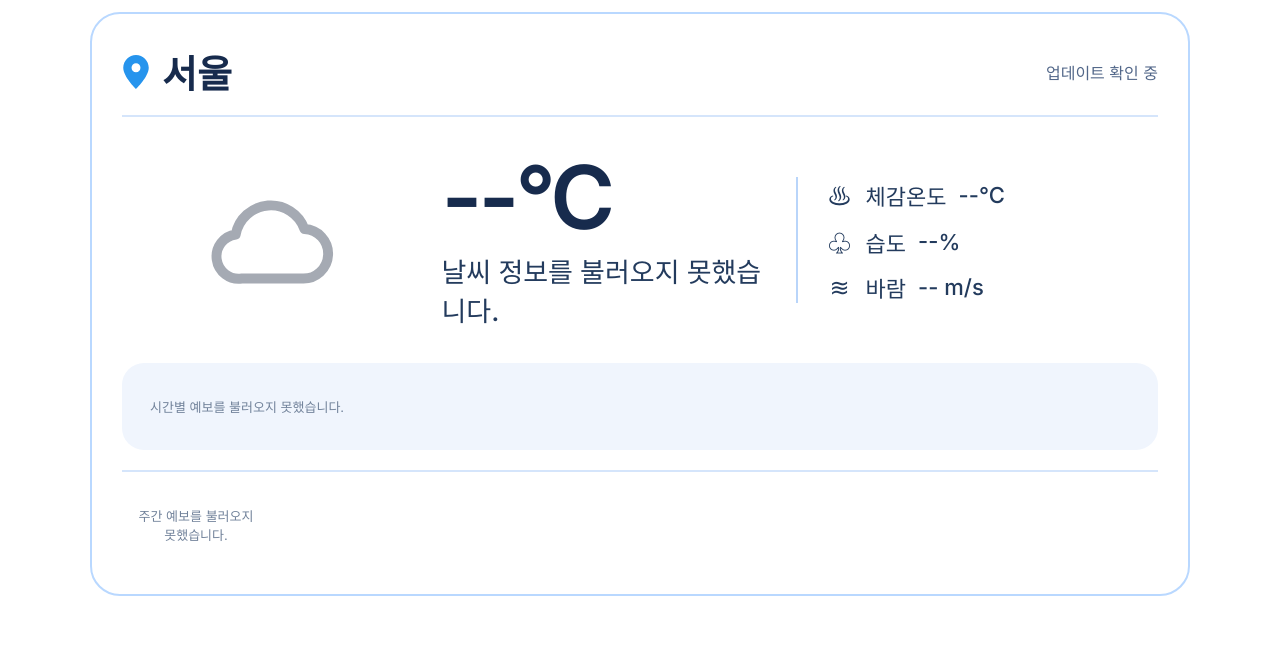
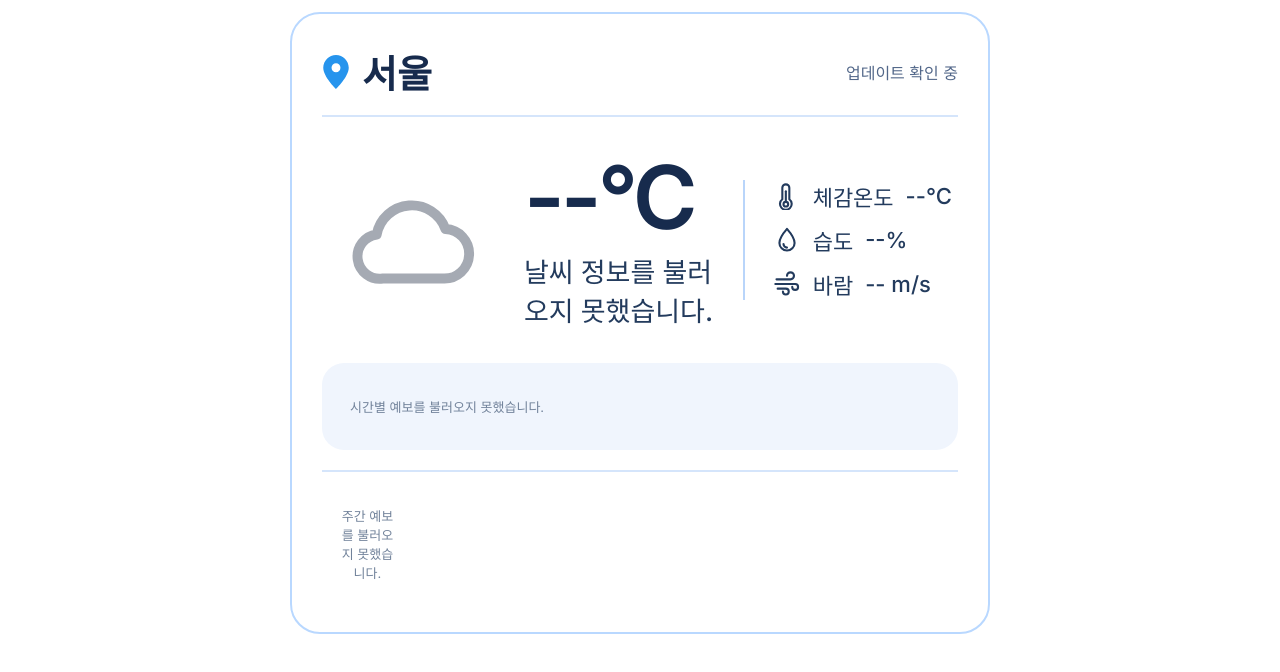
Before and after one commit to oneday8462-code/my-weather-widget, a plain HTML site: page index.html in a window 1280 px wide. Drawn offline with Linux system fonts and the light colour scheme; no server answers.

Commit message:
Update index.html

```diff
--- a/index.html
+++ b/index.html
@@ -23,7 +23,7 @@ body {
 
 .weather-app {
   width: 100%;
-  max-width: 1100px;
+  max-width: 700px;
   margin: 0 auto;
 }
 
@@ -226,6 +226,14 @@ body {
   width: 28px;
   color: #233b5d;
   font-size: 24px;
+}
+
+  .detail-icon svg {
+  fill: none;
+  stroke: currentColor;
+  stroke-width: 1.8;
+  stroke-linecap: round;
+  stroke-linejoin: round;
 }
 
 .detail-value { font-weight: 500; }
@@ -472,17 +480,34 @@ body {
       </div>
       <div class="weather-details">
         <div class="detail-row">
-          <span class="detail-icon">♨</span>
+          <span class="detail-icon" aria-hidden="true">
+  <svg viewBox="0 0 24 24">
+    <path d="M14 14.8V5a3 3 0 0 0-6 0v9.8a5 5 0 1 0 6 0Z"/>
+    <path d="M11 8v9"/>
+    <path d="M11 17a2 2 0 1 0 0 4 2 2 0 0 0 0-4Z"/>
+  </svg>
+</span>
           <span>체감온도</span>
           <span id="feelsLike" class="detail-value">--°C</span>
         </div>
         <div class="detail-row">
-          <span class="detail-icon">♧</span>
+          <span class="detail-icon" aria-hidden="true">
+  <svg viewBox="0 0 24 24">
+    <path d="M12 2.5S5.5 10 5.5 14.5a6.5 6.5 0 0 0 13 0C18.5 10 12 2.5 12 2.5Z"/>
+    <path d="M9 15.5a3 3 0 0 0 3 3"/>
+  </svg>
+</span>
           <span>습도</span>
           <span id="humidity" class="detail-value">--%</span>
         </div>
         <div class="detail-row">
-          <span class="detail-icon">≋</span>
+          <span class="detail-icon" aria-hidden="true">
+  <svg viewBox="0 0 24 24">
+    <path d="M3 8h12a3 3 0 1 0-3-3"/>
+    <path d="M2 12h17a2.5 2.5 0 1 1-2.5 2.5"/>
+    <path d="M4 16h7a2.5 2.5 0 1 1-2.5 2.5"/>
+  </svg>
+</span>
           <span>바람</span>
           <span id="wind" class="detail-value">-- m/s</span>
         </div>
```
